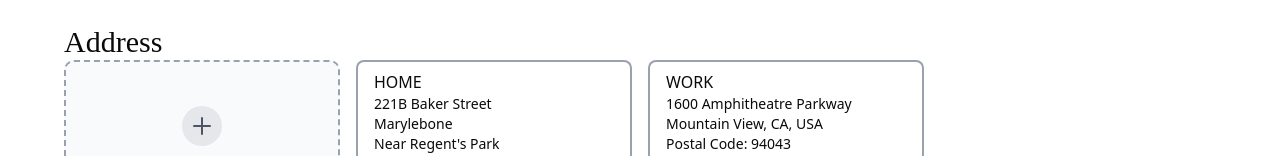
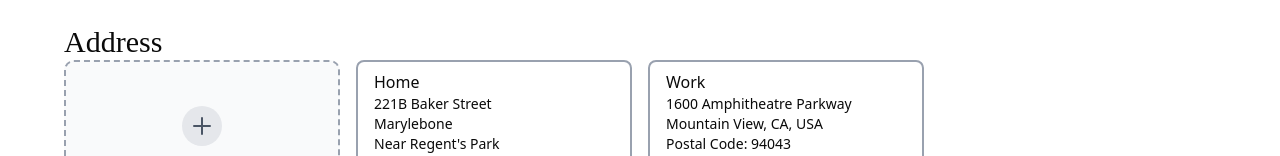
Before and after one commit to Ashutsoh1729/ecom, a Next.js app: page /account in a window 1280 px wide. Shown: the part 1207-1363 px from the top of the page. Built offline with nearby package versions, Linux system fonts and the light colour scheme; no server answers; a web font is replaced by a local one.

Commit message:
changed some error

```diff
--- a/src/components/page-sections/account/address-card.tsx
+++ b/src/components/page-sections/account/address-card.tsx
@@ -22,6 +22,12 @@ const AddressCard = ({
   address?: Address;
   recipientName?: string | null;
 }) => {
+  const AddressTypeLabels: Record<AddressType, string> = {
+    [AddressType.home]: "Home",
+    [AddressType.work]: "Work",
+    [AddressType.default]: "Default",
+  };
+
   const handleAddNew = () => {
     console.log("A new address will be added");
   };
@@ -57,7 +63,7 @@ const AddressCard = ({
     <>
       <div className="col-span-1 px-4 py-2 border-2 border-gray-400 rounded-md">
         <div>
-          <div>{address.type ? address.type : null}</div>
+          <div>{address.type ? AddressTypeLabels[address.type] : null}</div>
         </div>
         <div id="card-container" className="text-sm flex flex-col gap-3 h-full">
           {recipientName && (
--- a/src/db/scripts/index.ts
+++ b/src/db/scripts/index.ts
@@ -1,4 +1,4 @@
-// Instead of dotenv i am using direnv for development phase
+/* // Instead of dotenv i am using direnv for development phase
 
 import { db } from "../client";
 // import dotenv from "dotenv";
@@ -19,4 +19,4 @@ async function main() {
   console.log("New user is created.");
 }
 
-main();
+main(); */
```
Also changed, not shown: 1 other file (tests, documents, lock files or other folders).
